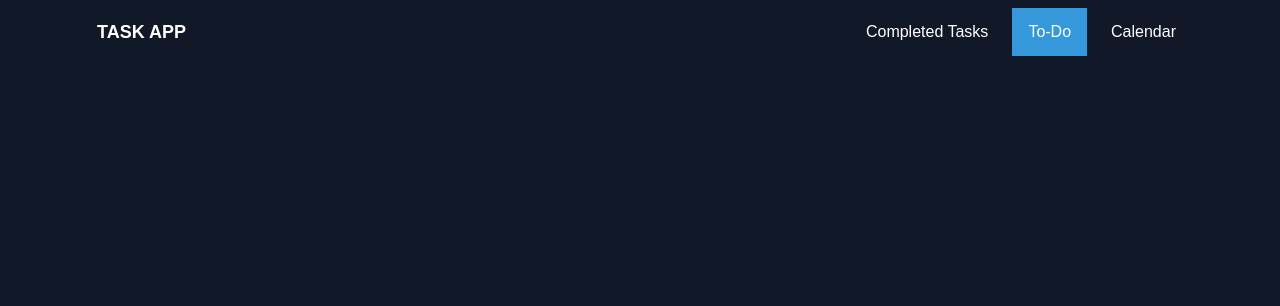
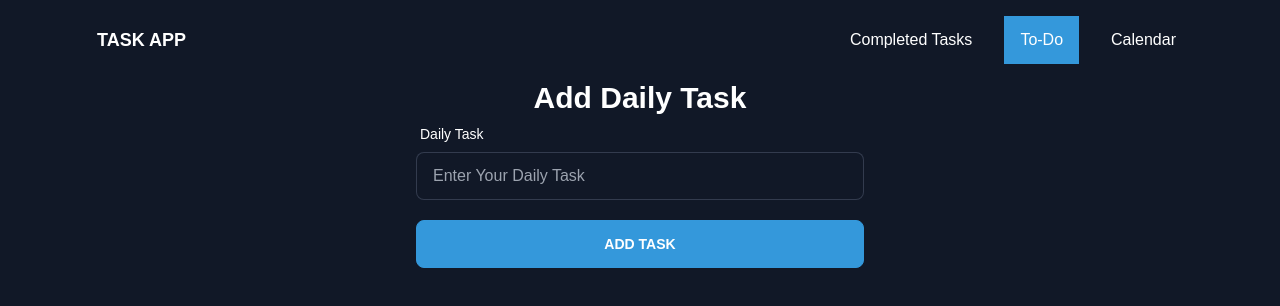
Before and after one commit to masharzy/task-app-client, a React (Create React App) app: page /todo in a window 1280 px wide. Shown: the top 306 px of the page. Built offline with nearby package versions, Linux system fonts and the light colour scheme.

Commit message:
TODO page created

```diff
--- a/package.json
+++ b/package.json
@@ -6,9 +6,11 @@
     "@testing-library/jest-dom": "^5.16.4",
     "@testing-library/react": "^13.3.0",
     "@testing-library/user-event": "^13.5.0",
+    "axios": "^0.27.2",
     "daisyui": "^2.17.0",
     "react": "^18.2.0",
     "react-dom": "^18.2.0",
+    "react-hook-form": "^7.33.0",
     "react-router-dom": "^6.3.0",
     "react-scripts": "5.0.1",
     "web-vitals": "^2.1.4"
--- a/src/App.js
+++ b/src/App.js
@@ -1,6 +1,7 @@
 import './App.css';
 import { Route, Routes } from "react-router-dom";
 import Navbar from './Pages/Shared/Navbar/Navbar';
+import Todo from './Pages/Todo/Todo';
 
 function App() {
   return (
@@ -8,6 +9,7 @@ function App() {
       <Navbar/>
       <Routes>
         <Route path='/' element={<h3>Home</h3>}/>
+        <Route path='/todo' element={<Todo/>}/>
       </Routes>
     </div>
   );
--- a/src/Pages/CustomLink/CustomLink.js
+++ b/src/Pages/CustomLink/CustomLink.js
@@ -6,7 +6,7 @@ const CustomLink = ({ children, to, ...props }) => {
   let match = useMatch({ path: resolved.pathname, end: true });
   return (
     <Link
-      style={{backgroundColor: match ? "#3498db" : "", color: match ? "white" : "white", marginRight: "0.5rem", fontSize: "16px", fontWeight: "500"}}
+      style={{backgroundColor: match ? "#3498db" : "", color: match ? "white" : "white", margin: "0.5rem", fontSize: "16px", fontWeight: "500"}}
       to={to}
       {...props}
     >
--- /dev/null
+++ b/src/Pages/Todo/Todo.js
@@ -0,0 +1,38 @@
+import React from "react";
+import { useForm } from "react-hook-form";
+
+const Todo = () => {
+    const { register, handleSubmit, formState: { errors } } = useForm();
+    const onSubmit = (data , e) => {
+        console.log(data)
+        e.target.reset();
+    };
+  return (
+    <div className="container">
+      <h2 className="text-3xl text-white font-bold">Add Daily Task</h2>
+      <form onSubmit={handleSubmit(onSubmit)}>
+        <div class="form-control w-full max-w-md mx-auto">
+          <label class="label">
+            <span class="label-text text-white">Daily Task</span>
+          </label>
+          <input
+            type="text"
+            placeholder="Enter Your Daily Task"
+            class="input input-bordered w-full"
+            {...register("name", { required: true })}
+          />
+          <p className="text-left mt-2 text-error font-semibold">{errors.name?.type === 'required' && "Daily Task Name is Required"}</p>
+        </div>
+        <div class="form-control w-full max-w-md mx-auto">
+          <input
+            type="submit"
+            value="Add Task"
+            class="btn btn-primary text-white mt-3 w-full"
+          />
+        </div>
+      </form>
+    </div>
+  );
+};
+
+export default Todo;
```
Also changed, not shown: 1 other file (tests, documents, lock files or other folders).
